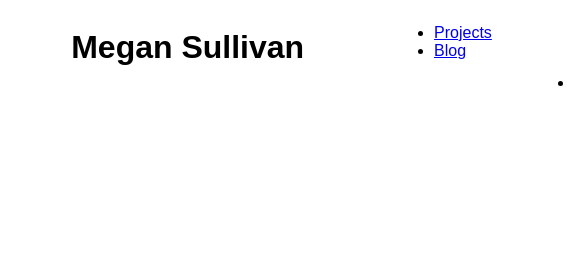
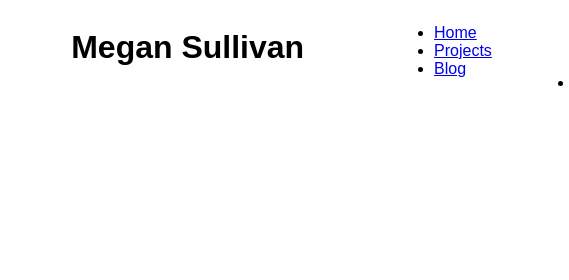
Before and after one commit to meganesu/meganesu.github.io, a Gatsby site: page / in a window 1280 px wide. Shown: the top 280 px of the page, 0-569 px from the left. Built offline with nearby package versions, Linux system fonts and the light colour scheme; Gatsby itself is replaced by a stand-in of ours.

Commit message:
feat(#4): add Home link to NavBar

```diff
--- a/src/components/header/components/nav-bar/index.js
+++ b/src/components/header/components/nav-bar/index.js
@@ -5,6 +5,7 @@ import styles from './styles.module.css';
 
 const NavBar = () =>
   <ul className={styles.navBar}>
+    <li><Link to="/">Home</Link></li>
     <li><Link to="/projects">Projects</Link></li>
     <li><Link to="/blog">Blog</Link></li>
   </ul>
```
